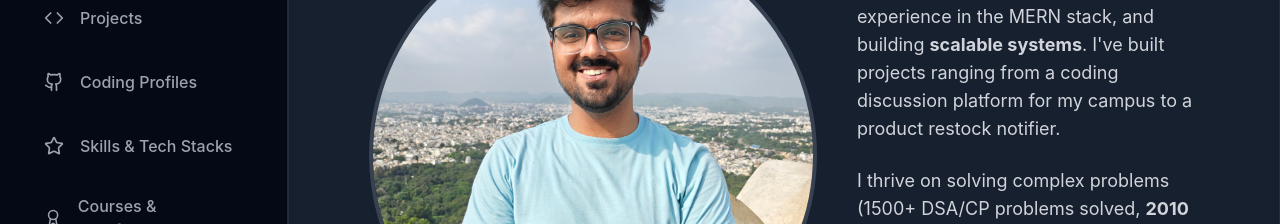
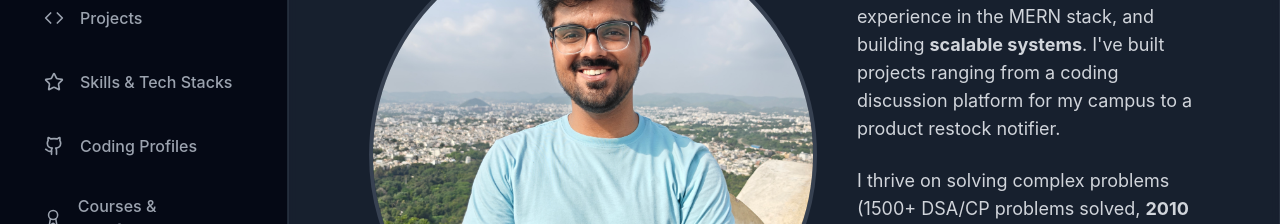
Before and after one commit to Gaurishh/portfolio-website, a Next.js app: page / in a window 1280 px wide. Shown: the part 282-506 px from the top of the page. Built offline with nearby package versions, Linux system fonts and the light colour scheme.

Commit message:
Changed section ordering

```diff
--- a/components/constants.js
+++ b/components/constants.js
@@ -4,8 +4,8 @@ export const sections = {
   about: { label: 'About Me', icon: User },
   experience: { label: 'Experience', icon: Briefcase },
   projects: { label: 'Projects', icon: Code },
+  skills: { label: 'Skills & Tech Stacks', icon: Star },
   profiles: { label: 'Coding Profiles', icon: Github },
-  skills: { label: 'Skills & Tech Stacks', icon: Star },
   certifications: { label: 'Courses & Certifications', icon: Award },
   contact: { label: 'Contact', icon: Phone },
 };
--- a/pages/index.js
+++ b/pages/index.js
@@ -117,12 +117,11 @@ export default function App() {
             <div ref={(ref) => setSectionRef('projects', ref)} className="pt-20">
               <ProjectsSection />
             </div>
+            <div ref={(ref) => setSectionRef('skills', ref)} className="pt-20">
+              <SkillsSection />
+            </div>
             <div ref={(ref) => setSectionRef('profiles', ref)} className="pt-20">
               <ProfilesSection />
-            </div>
-
-            <div ref={(ref) => setSectionRef('skills', ref)} className="pt-20">
-              <SkillsSection />
             </div>
             <div ref={(ref) => setSectionRef('certifications', ref)} className="pt-20">
               <CertificationsSection />
```
